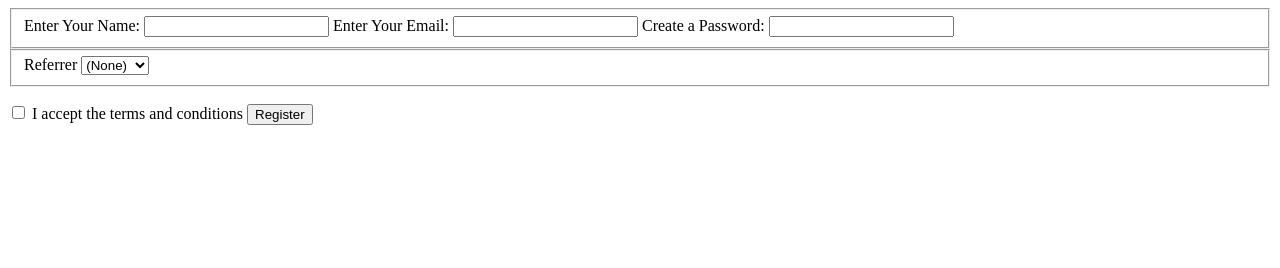
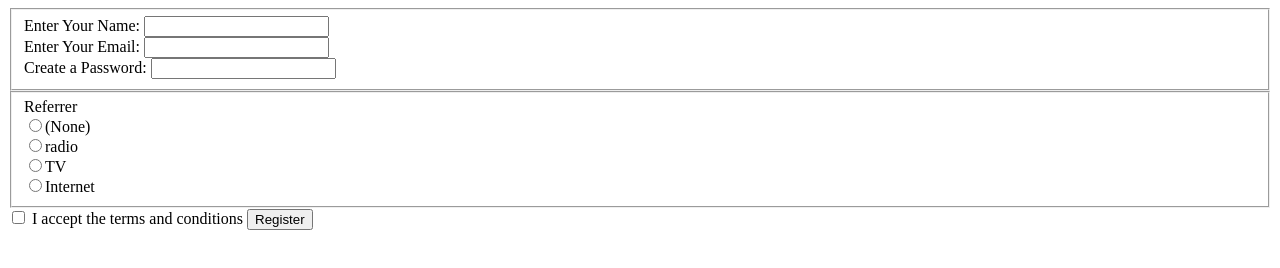
Before and after one commit to Retr0-gamer/form-task, a plain HTML site: page index.html in a window 1280 px wide. Drawn offline with Linux system fonts and the light colour scheme.

Commit message:
rectified

```diff
--- a/index.html
+++ b/index.html
@@ -1,21 +1,35 @@
+<!DOCTYPE html>
+<html lang="en">
+<head>
+    <meta charset="UTF-8">
+    <meta http-equiv="X-UA-Compatible" content="IE=edge">
+    <meta name="viewport" content="width=device-width, initial-scale=1.0">
+    <title>Document</title>
+</head>
+<body>
 <form method="post" action="submit-form">
 <fieldset>
 <label for="name">Enter Your Name: <input id="name" type="text" required /></label>
+<br>
 <label for="email">Enter Your Email: <input id="email" type="email" required /></label>
+<br>
 <label for="password">Create a Password: <input id="password" type="password" minlength="8" required /></label>
 </fieldset>
 <fieldset>
-<label>Referrer
-    <select>
-    <option value="">(None)</option>
-    <option value="1">radio</option>
-    <option value="2">TV</option>
-    <option value="3">Internet</option>
-  </select>
-</label>
+<label>Referrer</label>
+    <br>
+    <label><input name="(None)-radio-TV-Internet" type="radio" >(None)</label>
+    <br>
+    <label><input name="(None)-radio-TV-Internet" type="radio" >radio</label>
+    <br>
+    <label><input name="(None)-radio-TV-Internet"type="radio">TV</label>
+    <br>
+    <label><input name="(None)-radio-TV-Internet"type="radio">Internet</label>
 </fieldset>
 </form>
 <label for="terms-and-conditions">
     <input id="terms-and-conditions" type="checkbox" required /> I accept the terms and conditions </a>
 </label>
 <input type="submit" value="Register" />
+</body>
+</html>
```
